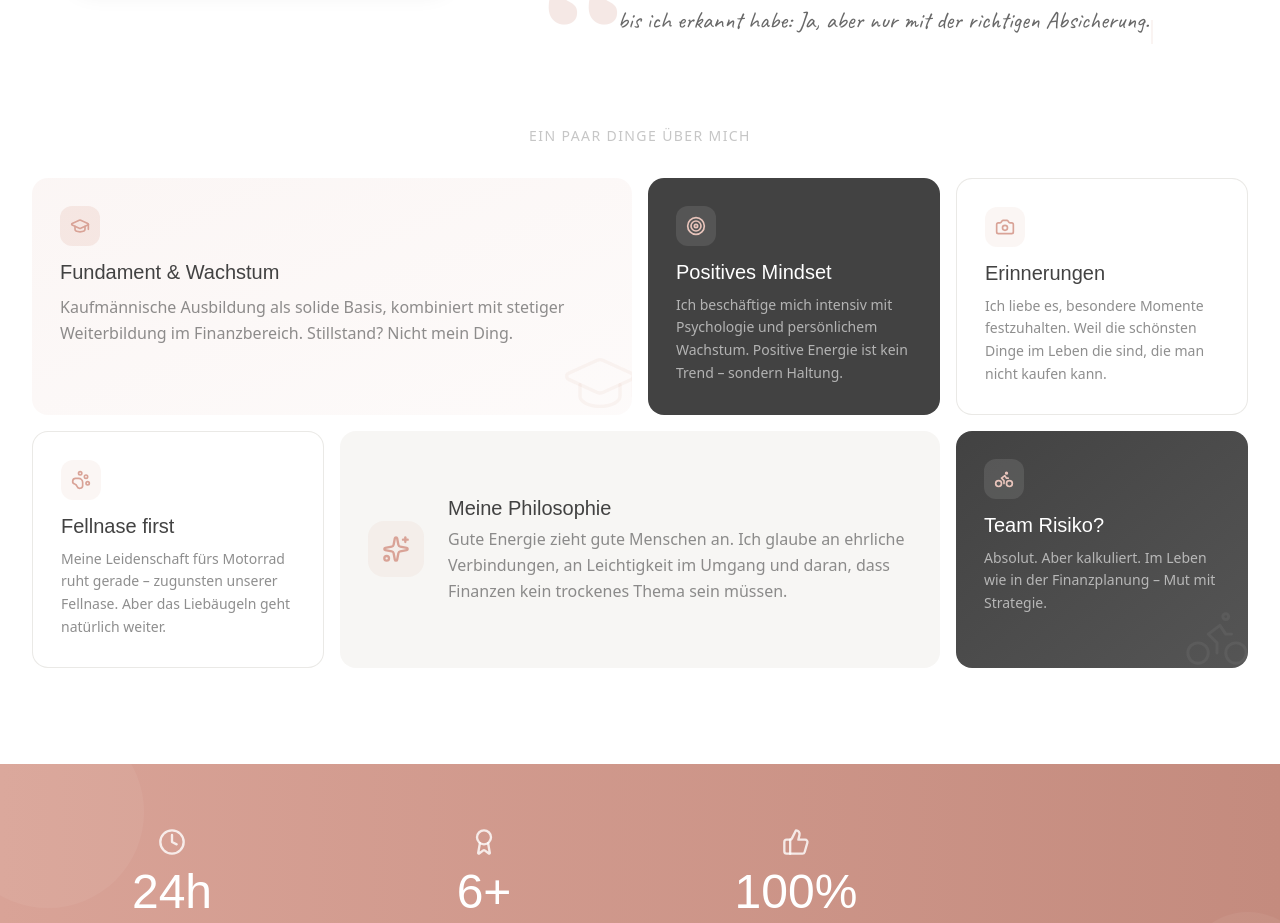
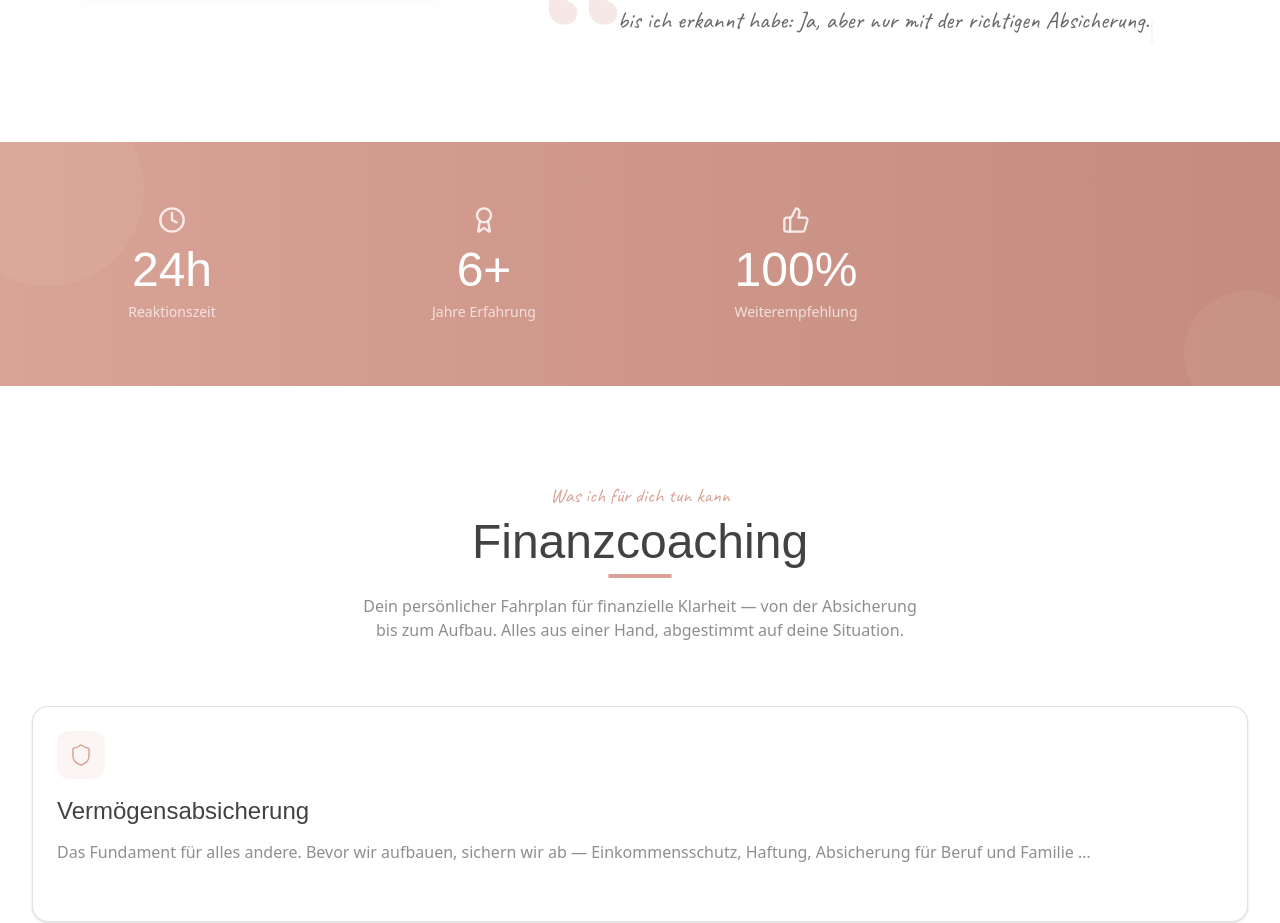
Before and after one commit to Janick97/cristina-croussen, a Next.js app: page / in a window 1280 px wide. Shown: the part 2360-3283 px from the top of the page. Built offline with nearby package versions, Linux system fonts and the light colour scheme; a web font is replaced by a local one.

Commit message:
About: Bento-Cards entfernt, Sektion schlanker

```diff
--- a/src/components/About.tsx
+++ b/src/components/About.tsx
@@ -3,14 +3,7 @@
 import { useRef } from "react";
 import Image from "next/image";
 import { motion, useInView } from "framer-motion";
-import {
-  GraduationCap,
-  Bike,
-  Camera,
-  Sparkles,
-  Target,
-  PawPrint,
-} from "lucide-react";
+
 
 const quoteLines = [
   "Ich dachte immer, ich sei Team Risiko –",
@@ -181,140 +174,7 @@ export default function About() {
           </motion.div>
         </div>
 
-        {/* Personal Facts - Bento Grid */}
-        <motion.div
-          initial={{ opacity: 0, y: 30 }}
-          whileInView={{ opacity: 1, y: 0 }}
-          viewport={{ once: true }}
-          className="mt-14 sm:mt-20"
-        >
-          <p className="mb-6 text-center text-sm font-medium uppercase tracking-widest text-dark/30 sm:mb-8">
-            Ein paar Dinge über mich
-          </p>
 
-          <div className="grid gap-4 sm:grid-cols-2 lg:grid-cols-4">
-            {/* Card 1 - Large */}
-            <motion.div
-              whileHover={{ y: -4 }}
-              className="relative overflow-hidden rounded-2xl bg-gradient-to-br from-primary/10 to-primary/5 p-5 sm:col-span-2 sm:p-7"
-            >
-              <GraduationCap
-                size={80}
-                className="absolute -right-2 -bottom-2 text-primary/10"
-                strokeWidth={1}
-              />
-              <div className="relative">
-                <div className="mb-3 flex h-10 w-10 items-center justify-center rounded-xl bg-primary/20">
-                  <GraduationCap size={20} className="text-primary" />
-                </div>
-                <h4 className="font-[family-name:var(--font-londrina)] text-xl text-dark">
-                  Fundament & Wachstum
-                </h4>
-                <p className="mt-2 leading-relaxed text-dark/60">
-                  Kaufmännische Ausbildung als solide Basis, kombiniert mit
-                  stetiger Weiterbildung im Finanzbereich. Stillstand? Nicht
-                  mein Ding.
-                </p>
-              </div>
-            </motion.div>
-
-            {/* Card 2 */}
-            <motion.div
-              whileHover={{ y: -4 }}
-              className="rounded-2xl bg-dark p-5 text-white sm:p-7"
-            >
-              <div className="mb-3 flex h-10 w-10 items-center justify-center rounded-xl bg-white/10">
-                <Target size={20} className="text-primary-light" />
-              </div>
-              <h4 className="font-[family-name:var(--font-londrina)] text-xl">
-                Positives Mindset
-              </h4>
-              <p className="mt-2 text-sm leading-relaxed text-white/60">
-                Ich beschäftige mich intensiv mit Psychologie und
-                persönlichem Wachstum. Positive Energie ist kein Trend –
-                sondern Haltung.
-              </p>
-            </motion.div>
-
-            {/* Card 3 */}
-            <motion.div
-              whileHover={{ y: -4 }}
-              className="rounded-2xl border border-beige/30 bg-white p-5 sm:p-7"
-            >
-              <div className="mb-3 flex h-10 w-10 items-center justify-center rounded-xl bg-primary/10">
-                <Camera size={20} className="text-primary" />
-              </div>
-              <h4 className="font-[family-name:var(--font-londrina)] text-xl text-dark">
-                Erinnerungen
-              </h4>
-              <p className="mt-2 text-sm leading-relaxed text-dark/60">
-                Ich liebe es, besondere Momente festzuhalten. Weil die
-                schönsten Dinge im Leben die sind, die man nicht kaufen kann.
-              </p>
-            </motion.div>
-
-            {/* Card 4 */}
-            <motion.div
-              whileHover={{ y: -4 }}
-              className="rounded-2xl border border-beige/30 bg-white p-5 sm:p-7"
-            >
-              <div className="mb-3 flex h-10 w-10 items-center justify-center rounded-xl bg-primary/10">
-                <PawPrint size={20} className="text-primary" />
-              </div>
-              <h4 className="font-[family-name:var(--font-londrina)] text-xl text-dark">
-                Fellnase first
-              </h4>
-              <p className="mt-2 text-sm leading-relaxed text-dark/60">
-                Meine Leidenschaft fürs Motorrad ruht gerade – zugunsten
-                unserer Fellnase. Aber das Liebäugeln geht natürlich weiter.
-              </p>
-            </motion.div>
-
-            {/* Card 5 - Wide */}
-            <motion.div
-              whileHover={{ y: -4 }}
-              className="flex items-start gap-4 rounded-2xl bg-beige-light/20 p-5 sm:col-span-2 sm:items-center sm:gap-6 sm:p-7"
-            >
-              <div className="flex h-14 w-14 shrink-0 items-center justify-center rounded-2xl bg-primary/10">
-                <Sparkles size={28} className="text-primary" />
-              </div>
-              <div>
-                <h4 className="font-[family-name:var(--font-londrina)] text-xl text-dark">
-                  Meine Philosophie
-                </h4>
-                <p className="mt-1 leading-relaxed text-dark/60">
-                  Gute Energie zieht gute Menschen an. Ich glaube an
-                  ehrliche Verbindungen, an Leichtigkeit im Umgang und daran,
-                  dass Finanzen kein trockenes Thema sein müssen.
-                </p>
-              </div>
-            </motion.div>
-
-            {/* Card 6 - Bike */}
-            <motion.div
-              whileHover={{ y: -4 }}
-              className="relative overflow-hidden rounded-2xl bg-gradient-to-br from-dark to-dark/90 p-5 text-white sm:p-7"
-            >
-              <Bike
-                size={70}
-                className="absolute -right-1 -bottom-1 text-white/5"
-                strokeWidth={1}
-              />
-              <div className="relative">
-                <div className="mb-3 flex h-10 w-10 items-center justify-center rounded-xl bg-white/10">
-                  <Bike size={20} className="text-primary-light" />
-                </div>
-                <h4 className="font-[family-name:var(--font-londrina)] text-xl">
-                  Team Risiko?
-                </h4>
-                <p className="mt-2 text-sm leading-relaxed text-white/60">
-                  Absolut. Aber kalkuliert. Im Leben wie in der
-                  Finanzplanung – Mut mit Strategie.
-                </p>
-              </div>
-            </motion.div>
-          </div>
-        </motion.div>
       </div>
     </section>
   );
```
